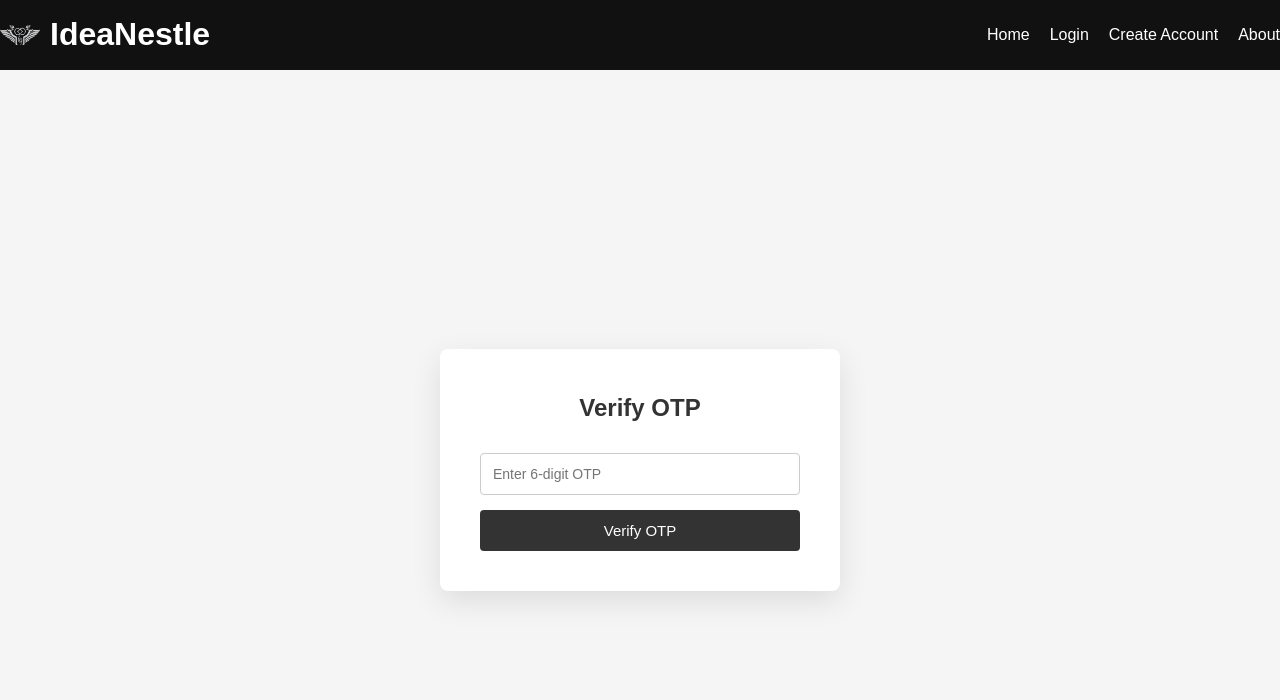
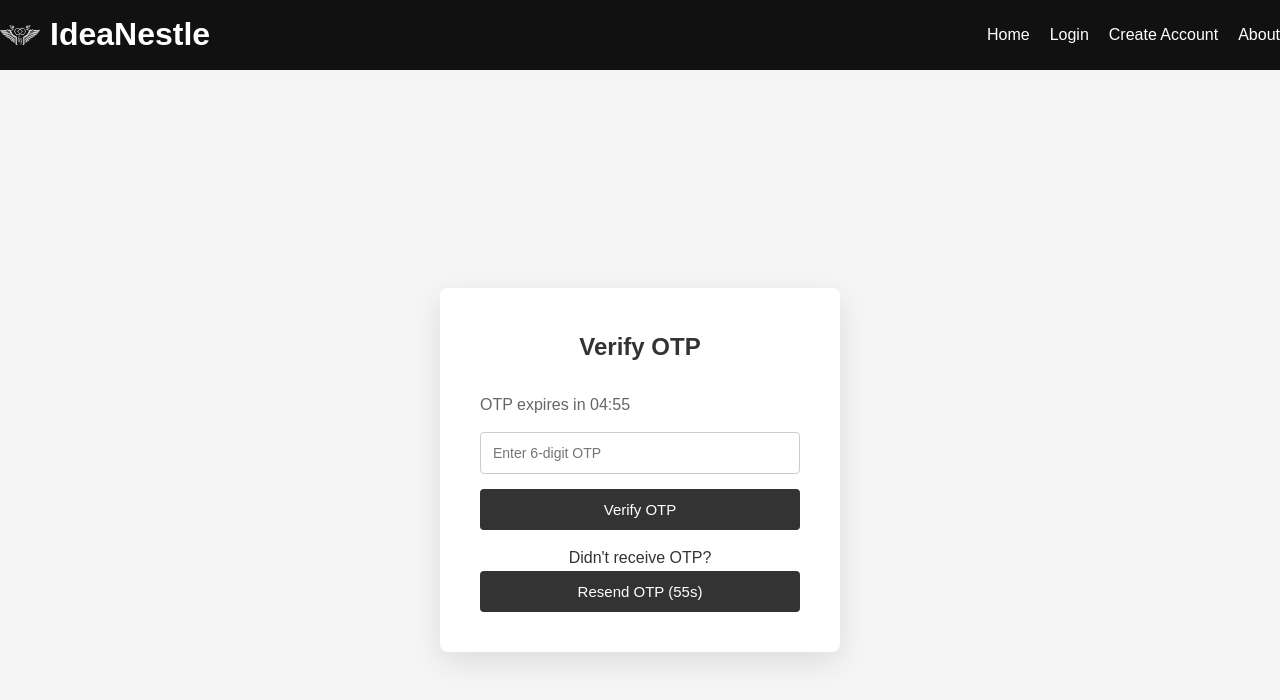
Before and after one commit to Ganesh-B-S/IdeaNestle, a React app in the folder frontend/: page /verify-otp in a window 1280 px wide. Shown: the top 700 px of the page. Built offline with nearby package versions, Linux system fonts and the light colour scheme; no server answers; the HTML template or start-up script is replaced by a standard one.

Commit message:
OTP switch and timer added with resend otp button

```diff
--- a/frontend/src/pages/Register.jsx
+++ b/frontend/src/pages/Register.jsx
@@ -15,6 +15,9 @@ export default function Register() {
 
   const navigate = useNavigate();
 
+  const passwordRegex =
+    /^(?=.*[a-z])(?=.*[A-Z])(?=.*\d).{8,}$/;
+
   function validateForm() {
     if (!name || !email || !password) {
       return "All fields are required";
@@ -28,8 +31,11 @@ export default function Register() {
       return "Enter a valid email address";
     }
 
-    if (password.length < 6) {
-      return "Password must be at least 6 characters";
+    if (!passwordRegex.test(password)) {
+      return (
+        "Password must contain at least 8 characters, " +
+        "one uppercase letter, one lowercase letter and one number"
+      );
     }
 
     if (password !== confirmPassword) {
@@ -92,10 +98,26 @@ export default function Register() {
 
         <input
           type="password"
-          placeholder="Password (min 6 characters)"
+          placeholder="Password"
           value={password}
           onChange={(e) => setPassword(e.target.value)}
         />
+        <div
+          style={{
+            fontSize: "12px",
+            color: "#666",
+            textAlign: "left",
+            marginBottom: "10px",
+          }}
+        >
+  Password must contain:
+  <ul>
+    <li>Minimum 8 characters</li>
+    <li>1 uppercase letter</li>
+    <li>1 lowercase letter</li>
+    <li>1 number</li>
+  </ul>
+</div>
         <input
           type="password"
           placeholder="Confirm Password"
--- a/frontend/src/pages/VerifyOTP.jsx
+++ b/frontend/src/pages/VerifyOTP.jsx
@@ -1,4 +1,4 @@
-import { useState } from "react";
+import { useState, useEffect } from "react";
 import { useNavigate, useLocation } from "react-router-dom";
 
 const API = import.meta.env.VITE_API_URL;
@@ -12,7 +12,64 @@ export default function VerifyOTP() {
   const [otp, setOtp] = useState("");
   const [message, setMessage] = useState("");
   const [loading, setLoading] = useState(false);
+  const [seconds, setSeconds] = useState(300);
+  const [cooldown, setCooldown] = useState(60);
 
+  useEffect(() => {
+  if (seconds <= 0) return;
+
+  const timer = setInterval(() => {
+    setSeconds((prev) => prev - 1);
+  }, 1000);
+
+  return () => clearInterval(timer);
+}, [seconds]);
+
+useEffect(() => {
+  if (cooldown <= 0) return;
+
+  const timer = setInterval(() => {
+    setCooldown((prev) => prev - 1);
+  }, 1000);
+
+  return () => clearInterval(timer);
+}, [cooldown]);
+
+async function handleResendOTP() {
+  try {
+    const res = await fetch(
+      `${API}/api/resend-otp`,
+      {
+        method: "POST",
+        headers: {
+          "Content-Type":
+            "application/json",
+        },
+        body: JSON.stringify({
+          email,
+        }),
+      }
+    );
+
+    const data = await res.json();
+
+    if (data.success) {
+      setMessage("New OTP sent");
+
+      setSeconds(300);
+      setCooldown(60);
+    } else {
+      setMessage(
+        data.message ||
+        "Unable to resend OTP"
+      );
+    }
+  } catch (error) {
+    setMessage(
+      "Unable to resend OTP"
+    );
+  }
+}
   async function handleVerify() {
     if (!email) {
       setMessage("Registration session expired. Please register again.");
@@ -58,11 +115,25 @@ export default function VerifyOTP() {
     }
   }
 
+
+  const minutes = Math.floor(seconds / 60);
+
+  const remainingSeconds = seconds % 60;
+
   return (
     <div className="auth-container">
       <div className="auth-box">
         <h2>Verify OTP</h2>
-
+        <p
+          style={{
+            color: seconds < 60 ? "red" : "#666",
+            marginBottom: "15px",
+          }}
+        >
+          OTP expires in{" "}
+          {String(minutes).padStart(2, "0")}:
+          {String(remainingSeconds).padStart(2, "0")}
+        </p>
         {email && (
           <p style={{ marginBottom: "15px" }}>
             OTP sent to <strong>{email}</strong>
@@ -72,9 +143,11 @@ export default function VerifyOTP() {
         {message && (
           <p
             style={{
-              color: message.toLowerCase().includes("verified")
-                ? "green"
-                : "red",
+              color:
+                message.toLowerCase().includes("success") ||
+                message.toLowerCase().includes("created")
+                  ? "green"
+                  : "red"
             }}
           >
             {message}
@@ -92,6 +165,25 @@ export default function VerifyOTP() {
         <button onClick={handleVerify} disabled={loading}>
           {loading ? "Verifying..." : "Verify OTP"}
         </button>
+
+        <div
+          style={{
+            marginTop: "15px",
+            textAlign: "center",
+          }}
+        >
+          <p>Didn't receive OTP?</p>
+
+          <button
+            type="button"
+            disabled={cooldown > 0}
+            onClick={handleResendOTP}
+          >
+            {cooldown > 0
+              ? `Resend OTP (${cooldown}s)`
+              : "Resend OTP"}
+          </button>
+        </div>
       </div>
     </div>
   );
```
Also changed, not shown: 2 other files (tests, documents, lock files or other folders).
